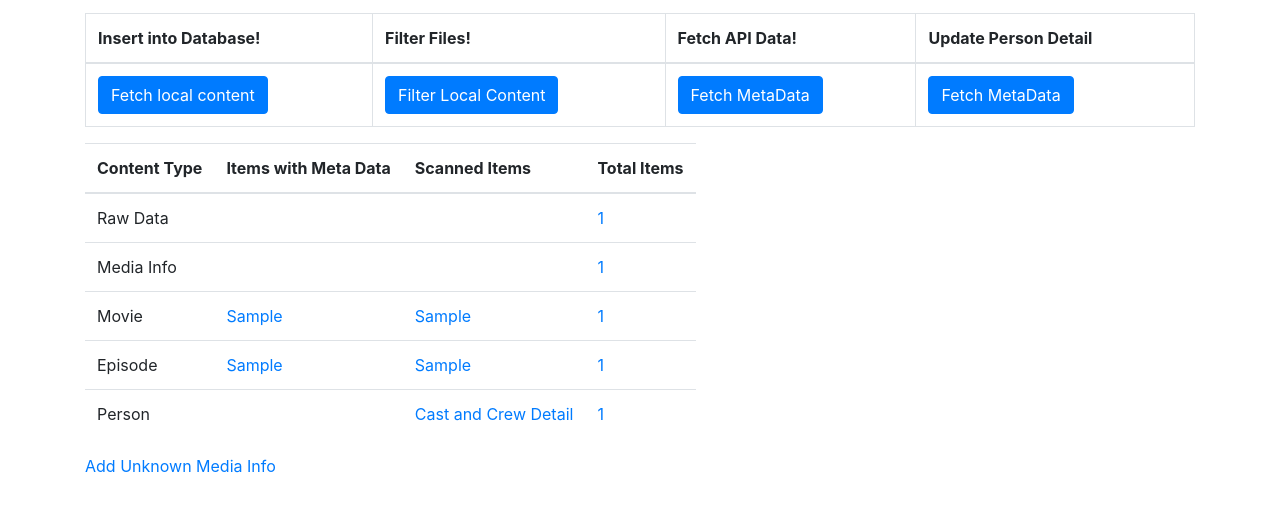
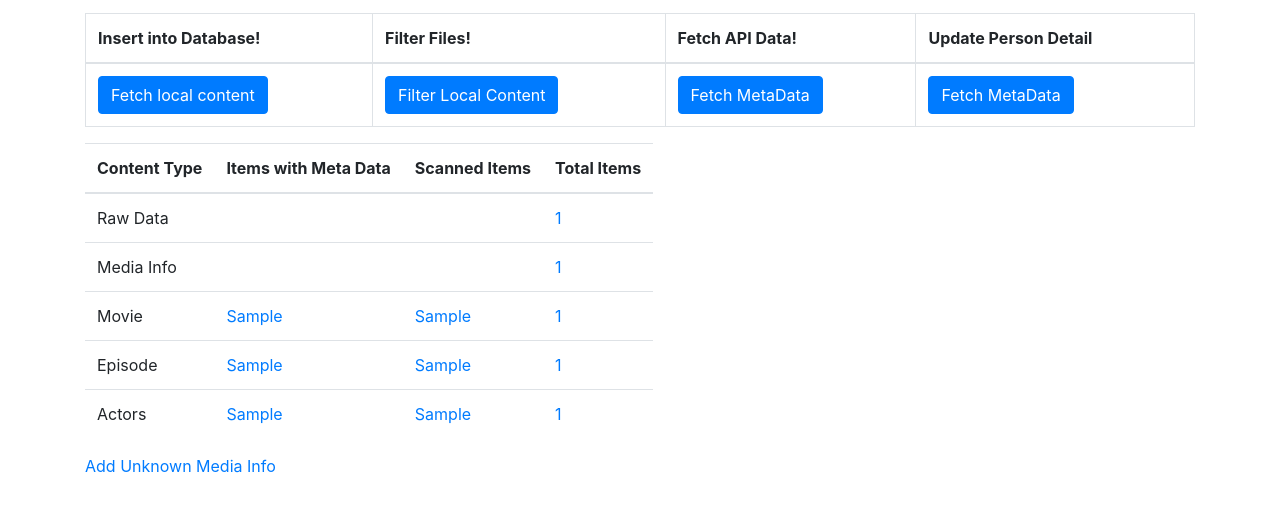
Before and after one commit to gahan9/mdb, a Django app: template moviesHaven/templates/index.html in a window 1280 px wide. Shown: the part 56-568 px from the top of the page. Run offline with Django 3.2, Linux system fonts and the light colour scheme; the template is opened without the code that fills it: most values are stand-ins (such as "Sample title", 1, 10 or a date in 2020); some libraries are stand-ins or nearby versions.

Commit message:
actor scanned detail in view

```diff
--- a/moviesHaven/templates/index.html
+++ b/moviesHaven/templates/index.html
@@ -150,11 +150,15 @@
                 </td>
             </tr>
             <tr>
-                <td>Person</td>
-                <td></td>
+                <td>Actors</td>
+                <td>
+                    <a href="{% url 'admin:moviesHaven_person_changelist' %}?status__gte=1">
+                        {{ actors_with_metadata }}
+                    </a>
+                </td>
                 <td>
                     <a href="{% url 'admin:moviesHaven_person_changelist' %}?status__gte=2">
-                        Cast and Crew Detail
+                        {{ actors_scanned }}
                     </a>
                 </td>
                 <td>
--- a/moviesHaven/views.py
+++ b/moviesHaven/views.py
@@ -59,7 +59,9 @@ class HomePageView(LoginRequiredMixin, TemplateView):
         context = super(HomePageView, self).get_context_data(**kwargs)
         thread_instance = ThreadManager.objects.last()
         context['thread'] = thread_instance if thread_instance else None
-        context['total_actors'] = PersonRole.objects.filter(role="cast").distinct().count()
+        context['actors_scanned'] = Person.objects.filter(personrole__role='cast', status__gte=1).distinct().count()
+        context['actors_with_metadata'] = Person.objects.filter(personrole__role='cast', status__gte=2).distinct().count()
+        context['total_actors'] = Person.objects.filter(personrole__role="cast").distinct().count()
         context['total_movies'] = Movie.objects.all().distinct().count()
         context['movies_scanned'] = Movie.objects.filter(scan_stat=True).distinct().count()
         context['movies_with_metadata'] = Movie.objects.filter(status=True).distinct().count()
```
